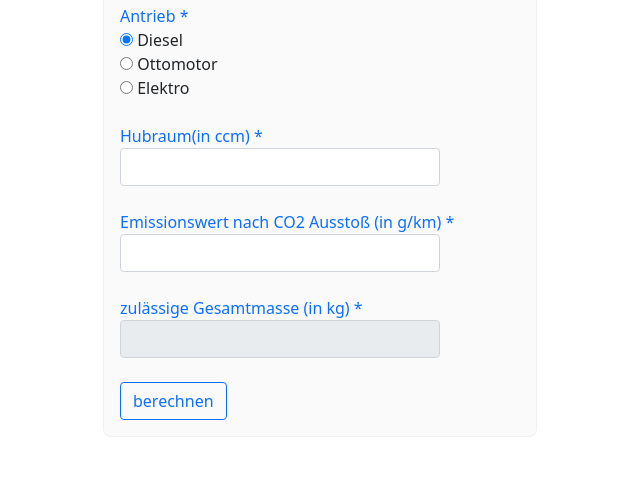
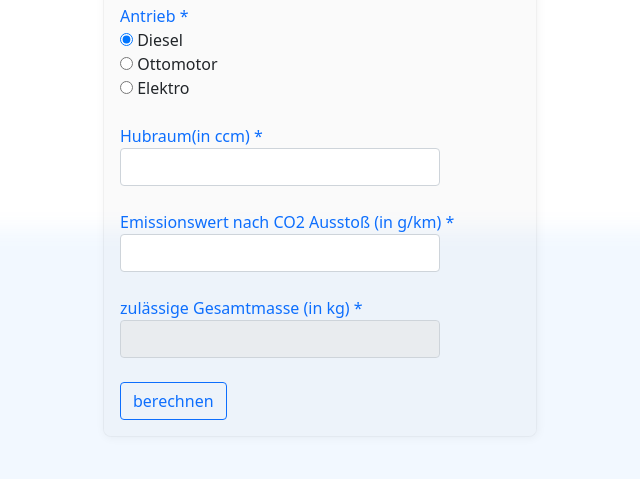
Before and after one commit to maximgofman/KFZsteuerrechner, a website: page index.html in a window 1280 px wide. Shown: the part 219-698 px from the top of the page, without its empty margins (320-960 px from the left). Drawn offline with nearby package versions, Linux system fonts and the light colour scheme.

Commit message:
Add files via upload

```diff
--- a/index.html
+++ b/index.html
@@ -9,6 +9,9 @@
         integrity="sha384-1BmE4kWBq78iYhFldvKuhfTAU6auU8tT94WrHftjDbrCEXSU1oBoqyl2QvZ6jIW3" crossorigin="anonymous">
 </head>
 <body>
+<div id="bg-half-box">
+<a></a>
+</div>
     <div class="tax-calculator">
         <h2 class="text-primary">Steuerberechnung</h2>
         <div class="input-field">
--- a/src/css/style.css
+++ b/src/css/style.css
@@ -3,7 +3,18 @@ body{
     justify-content: center;
 }
 
+#bg-half-box{
+    position: absolute;
+    margin-top:35%;
+    height:50%;
+    background-color:rgba(13, 110, 253, 0.05);
+    filter:blur(10px);
+    width:100%;
+
+}
+
 .tax-calculator{
+    box-shadow: 1px 1px 10px rgba(0,0,0,0.05);
     margin-top:10em;
     border-style: solid;
     border-width: 0.1em;
--- a/src/js/java.js
+++ b/src/js/java.js
@@ -28,7 +28,6 @@ diesel.addEventListener("click", () => {
     areaP1.disabled = false;
     areaV7.disabled = false;
 });
-
 function showTax(taxNumber){tax.innerText = taxNumber + " Euro";}
 function calcTax(){
 let hubraum = areaP1.value;
```
